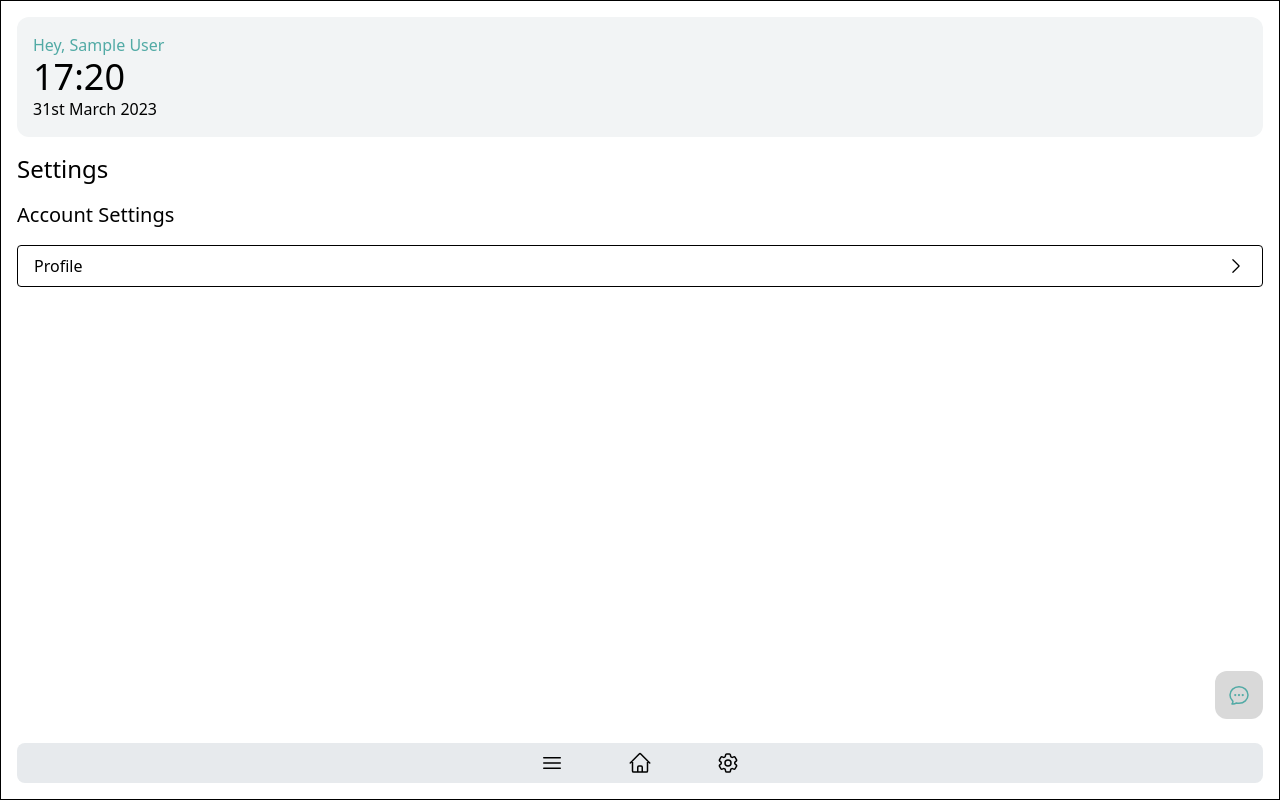
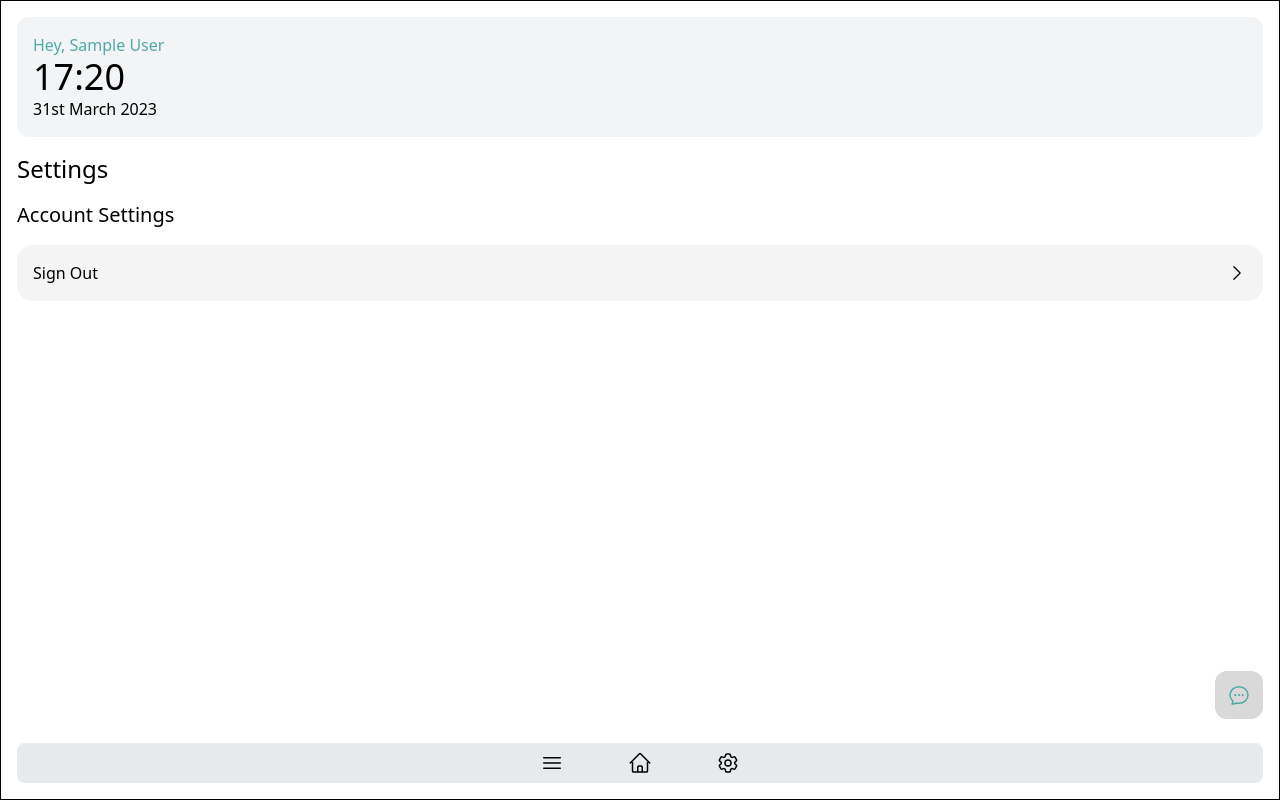
Before and after one commit to genesislifemanager/genesis-frontend, a React (Vite) app: page /settings in a window 1280 px wide. Built offline with nearby package versions, Linux system fonts and the light colour scheme; no server answers; sample sign-in values are in the browser's storage; a web font is replaced by a local one.

Commit message:
completed high fid part 1

```diff
--- a/src/routes/organize/venture.tsx
+++ b/src/routes/organize/venture.tsx
@@ -62,7 +62,7 @@ function Venture() {
         />
       </div>
 
-      <div className="mt-4 bg-white  px-1 py-1 rounded-xl flex flex-row items-center w-fit border-black  ">
+      <div className="mt-4 bg-white  px-1.5 py-1.5 rounded-xl flex flex-row items-center w-fit border-black  ">
         <NavLink to={`/organize/ventures/${id}/projects`}>
           {({ isActive }) => {
             return (
--- a/src/routes/root.tsx
+++ b/src/routes/root.tsx
@@ -21,9 +21,7 @@ function Root() {
 
   const handleClickOpen = async () => {
     setOpen(true);
-    await signOutUser();
-    navigate(0);
-  };
+    };
 
   const handleClose = () => {
     setOpen(false);
--- a/src/routes/settings/settings.tsx
+++ b/src/routes/settings/settings.tsx
@@ -1,15 +1,24 @@
 import { ChevronRightIcon } from "@heroicons/react/24/solid";
+import { signOutUser } from "../../firebase/auth";
+import { useNavigate } from "react-router-dom";
 
 function Settings() {
+
+  const navigate = useNavigate()
+
   return (
     <div className="mt-4 border-black">
     <h1 className="text-2xl ">Settings</h1>
       <h1 className="text-xl mt-4 ">Account Settings</h1>
-      <div className="mt-4">
+      <div className="mt-4 grid grid-cols-1 gap-y-2">
         <div
-          className="border  cursor-pointer flex justify-between border-black items-center px-4 py-2 rounded"
+          onClick={async ()=>{
+            await signOutUser();
+            navigate("/auth/signin")
+          }}
+          className="px-4 py-4 cursor-pointer bg-genesis-gray-700 flex justify-between border-black items-center  rounded-2xl"
         >
-          <span className="block text-base">Profile</span>
+         <span className="block text-base">Sign Out</span>
           <div className="flex items-center">
             <ChevronRightIcon width={20} height={20} />
           </div>
--- a/src/routes/welcome.tsx
+++ b/src/routes/welcome.tsx
@@ -4,7 +4,7 @@ function Welcome() {
   return (
     <div className="root-layout border border-black py-16 px-4 flex flex-col justify-center items-center">
       <h1 className="text-6xl text-center text-genesis-green-300">Genesis</h1>
-      <h2 className="text-2xl text-center mt-4">Hey Welcome</h2>
+      <h2 className="text-2xl text-center mt-4">Hey, Welcome</h2>
       <h2 className="text-xl text-center mt-4">Start living an organized life using Genesis</h2>
 
       <div className="flex flex-col justify-center items-center mt-8">
```
